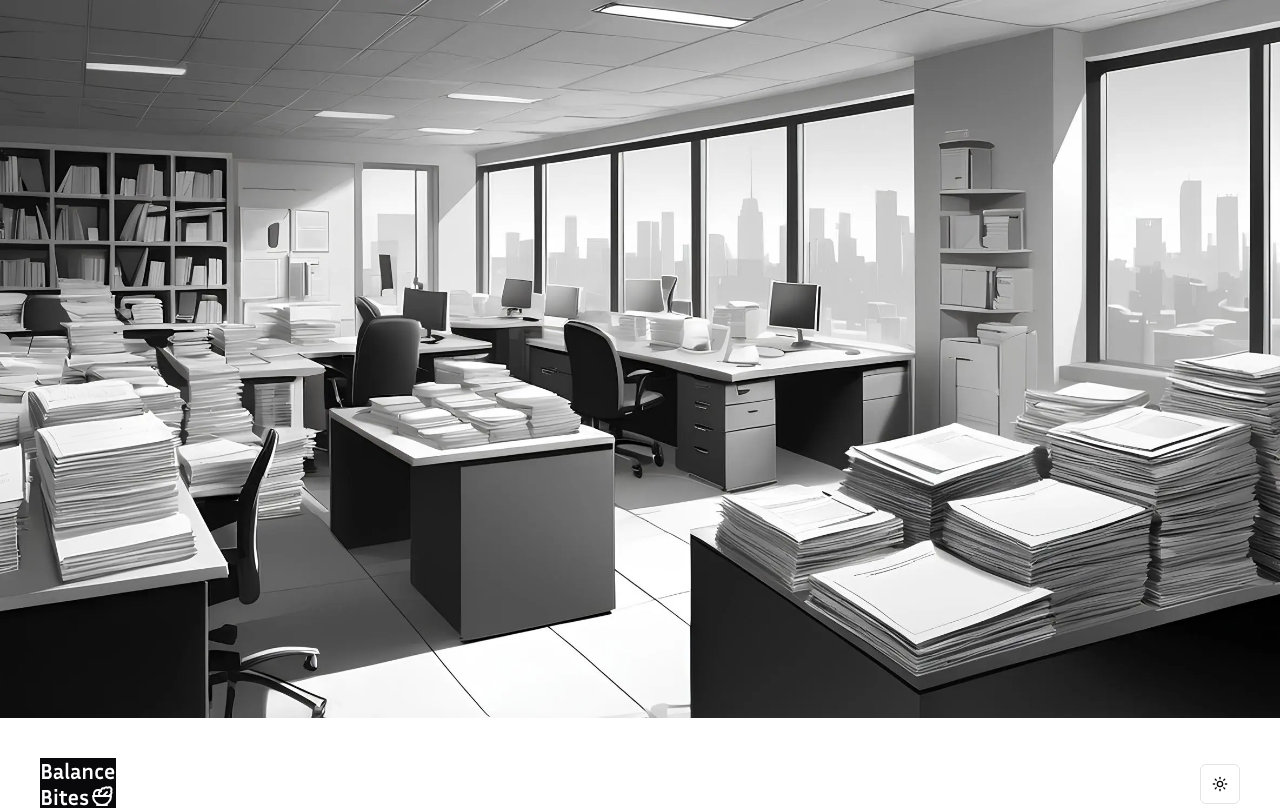
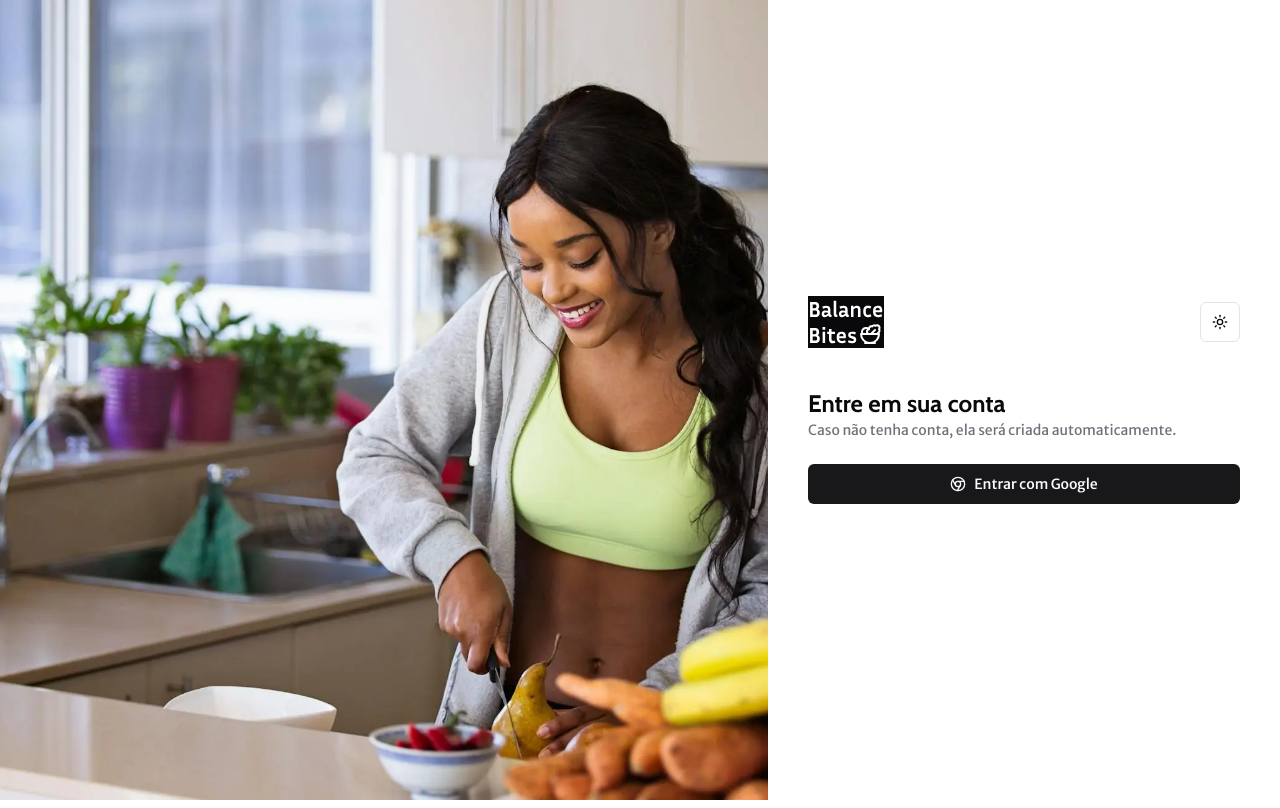
Before and after one commit to Lucbm99/BalanceBites, a Next.js app: page /auth/login in a window 1280 px wide. Shown: the top 808 px of the page. Built offline with nearby package versions, Linux system fonts and the light colour scheme; no server answers.

Commit message:
fix - ajustes nas fotos iniciais

```diff
--- a/src/app/auth/login/page.tsx
+++ b/src/app/auth/login/page.tsx
@@ -17,12 +17,12 @@ export default function LoginPage() {
     }
 
     return (
-        <div className="grid grid-cols-[1.5fr, 1fr] h-screen">
+        <div className="grid grid-cols-[1.5fr,1fr] h-screen">
             <aside>
                 <Image
-                    width={100}
-                    height={100}
-                    src="/images/auth-bg.webp"
+                    width={1000}
+                    height={800}
+                    src="/images/bg_food.webp"
                     alt="Escritório com vários currículos espalhados por todas as mesas"
                     className="w-full h-full object-cover"
                     quality={100}
```
Also changed, not shown: public/images/bg_food.jpg (added), public/images/bg_food.webp (added).
